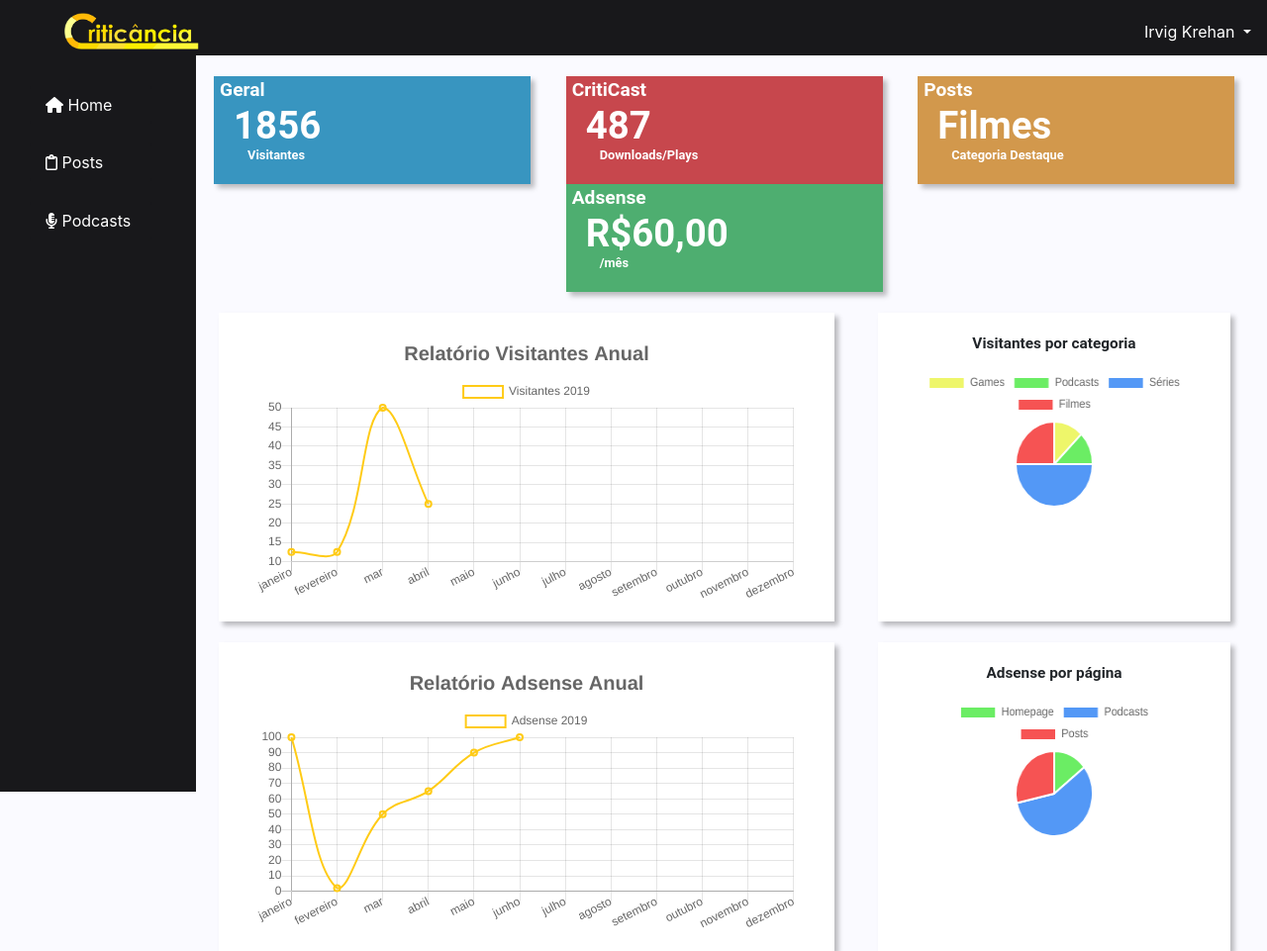
After one commit to IKrehan/criticancia-legado, a Flask app: page /adm in a window 1280 px wide. The commit adds this page. Shown: the whole page at 99% size. Run offline with Flask 2, Linux system fonts and the light colour scheme; some libraries are stand-ins or nearby versions.

Commit message:
Admin Dashboard implemented

```diff
--- a/Site/models.py
+++ b/Site/models.py
@@ -29,8 +29,6 @@ class Podcasts(db.Model):
     category = 'criticast'
     audio_file = db.Column(db.String(100))
 
-
-
 class MyModelView(ModelView):
     def is_accessible(self):
         return current_user.is_authenticated
--- /dev/null
+++ b/Site/static/css/admin.css
@@ -0,0 +1,149 @@
+html, body {
+    height: 100%;
+    margin: 0px;
+}
+
+.body {
+    background-color: #fafaff;
+}
+
+.side-menu {
+    height: 100%;
+    background-color: #18181b;
+}
+
+.logo-img {
+    width: 70%;
+    max-width: 195px;
+    margin-left: 25%;
+}
+
+.menu ul {
+    height: 15%;
+    display: grid;
+    padding: 30px;
+}
+
+.nav-pills .nav-link {
+    margin-bottom: 15%;
+    text-align: left;
+
+    background-color: #18181b;
+    color: white;
+}
+
+.nav-pills .nav-link:hover {
+    color: #ffed00;
+    background-color: #5b5a5a;
+}
+
+.navbar {
+    background-color: #18181b;
+    height: 7%;
+    color: white;
+}
+
+.btn {
+    color: #fff;
+    background-color: #18181b;
+    border-color: #18181b;
+}
+
+.page {
+    background-color: #fafaff;
+}
+
+/* Page ========================================================== */
+
+.info-cards {
+    display: flex;
+    margin-top: 2%;
+}
+
+.info-cards .card {
+    border-radius: 0;
+    border: 0;
+    width: 20rem;
+
+    -webkit-box-shadow: 4px 4px 5px 0px rgba(0,0,0,0.26);
+    -moz-box-shadow: 4px 4px 5px 0px rgba(0,0,0,0.26);
+    box-shadow: 4px 4px 5px 0px rgba(0,0,0,0.26);
+}
+
+.info-cards .visitantes-card {
+    background-color: #3895c0;
+}
+
+.info-cards .criticast-card {
+    background-color: #c7474d;
+}
+
+.info-cards .categoria-card {
+    background-color: #d2984c;
+}
+
+.info-cards .adsense-card {
+    background-color: #4eae70;
+}
+
+.category-upper-boxes {
+    font-family: Roboto;
+    font-weight: bold;
+    color: #fff;
+    font-size: 1.5vw;
+
+    margin-top: -7%;
+    margin-left: -5%;
+}
+
+.value-upper-boxes {
+    font-family: Roboto;
+    font-weight: bold;
+    color: #fff;
+    font-size: 3vw;
+
+    margin-top: -3%;
+
+}
+
+.title-upper-boxes {
+    font-family: Roboto;
+    font-weight: bold;
+    color: #fff;
+    font-size: 1vw;
+
+    margin-top: -3%;
+    margin-left: 5%;
+}
+
+.graphs {
+    margin-top: 2%;
+    display: flex;
+}
+
+.graph-1-title {
+    font-family: Roboto;
+    font-weight: bold;
+    font-size: 1.2vw;
+
+    margin-top: -1%;
+    margin-left: -2%;
+}
+
+.graph-2-title {
+    font-family: Roboto;
+    font-weight: bold;
+    font-size: 1.2vw;
+
+    text-align: center;
+}
+
+.graphs .card {
+    border-radius: 0;
+    border: 0;
+    width: 20rem;
+
+    -webkit-box-shadow: 4px 4px 5px 0px rgba(0,0,0,0.26);
+    -moz-box-shadow: 4px 4px 5px 0px rgba(0,0,0,0.26);
+    box-shadow: 4px 4px 5px 0px rgba(0,0,0,0.26);
+}
--- /dev/null
+++ b/Site/templates/admin.html
@@ -0,0 +1,66 @@
+<!DOCTYPE html>
+<html lang="pt-br">
+
+<head>
+    <meta charset="UTF-8">
+    <meta name="viewport" content="width=device-width, initial-scale=1.0">
+    <title>Dashboard</title>
+
+    <script src="https://kit.fontawesome.com/43fb59542f.js" crossorigin="anonymous"></script>
+    <script src="https://cdnjs.cloudflare.com/ajax/libs/Chart.js/2.9.3/Chart.js"></script>
+
+    <link rel="icon" href="{{ url_for('static', filename='img/icons/icon.ico') }}" type="image/x-icon" />
+
+    <link rel="stylesheet" type="text/css" href="static/css/admin.css" />
+    <link rel="stylesheet" href="https://stackpath.bootstrapcdn.com/bootstrap/4.4.1/css/bootstrap.min.css"
+        integrity="sha384-Vkoo8x4CGsO3+Hhxv8T/Q5PaXtkKtu6ug5TOeNV6gBiFeWPGFN9MuhOf23Q9Ifjh" crossorigin="anonymous" />
+</head>
+
+<body class="body">
+
+    <div class="navbar justify-content-beetwen">
+        <div class="navbar-brand logo">
+            <img class="logo-img" src="static/img/logo.png" />
+        </div>
+
+        <div class="dropdown">
+            Irvig Krehan
+            <a class="dropdown-toggle" type="button" id="dropdownMenuButton" data-toggle="dropdown" aria-haspopup="true"
+                aria-expanded="false">
+            </a>
+            <div class="dropdown-menu" aria-labelledby="dropdownMenuButton">
+                <a class="dropdown-item" href="#">Action</a>
+                <a class="dropdown-item" href="#">Another action</a>
+                <a class="dropdown-item" href="#">Something else here</a>
+            </div>
+        </div>
+    </div>
+
+
+    <div class="row" style="height: 93%;width: 100%;">
+        <div class="side-menu col-2">
+
+            <div class="menu">
+                <ul class="nav nav-pills">
+                    <li class="nav-item">
+                        <a class="nav-link act" href="/adm"><i class="fas fa-home"></i> Home</a>
+                    </li>
+                    <li class="nav-item">
+                        <a class="nav-link" href="/admpost"><i class="far fa-clipboard"></i> Posts</a>
+                    </li>
+                    <li class="nav-item">
+                        <a class="nav-link" href="/admpodcast"><i class="fas fa-microphone-alt"></i> Podcasts</a>
+                    </li>
+                </ul>
+            </div>
+
+        </div>
+
+        <div class="page col-10">
+            {% block content %}
+            {% endblock content %}
+        </div>
+
+</body>
+
+</html>
--- /dev/null
+++ b/Site/templates/adminHome.html
@@ -0,0 +1,210 @@
+{% extends "admin.html" %}
+{% block content %}
+
+<div class="info-cards row justify-content-around">
+
+    <div class="card col-2.5 visitantes-card">
+        <div class="card-body">
+            <div class="category-upper-boxes">Geral</div>
+
+            <div class="value-upper-boxes">1856</div>
+
+            <div class="title-upper-boxes">Visitantes</div>
+        </div>
+    </div>
+
+    <div class="card col-2.5 criticast-card">
+        <div class="card-body">
+            <div class="category-upper-boxes">CritiCast</div>
+
+            <div class="value-upper-boxes">487</div>
+
+            <div class="title-upper-boxes">Downloads/Plays</div>
+        </div>
+    </div>
+
+    <div class="card col-2.5 categoria-card">
+        <div class="card-body">
+            <div class="category-upper-boxes">Posts</div>
+
+            <div class="value-upper-boxes">Filmes</div>
+
+            <div class="title-upper-boxes">Categoria Destaque</div>
+        </div>
+    </div>
+
+    <div class="card col-2.5 adsense-card">
+        <div class="card-body">
+            <div class="category-upper-boxes">Adsense</div>
+
+            <div class="value-upper-boxes">R$60,00</div>
+
+            <div class="title-upper-boxes">/mês</div>
+        </div>
+    </div>
+
+</div>
+
+<div class="graphs row justify-content-around">
+
+    <div class="card col-7">
+        <div class="card-body">
+            <div class="row">
+                <div class=" col-12" style="height: 17rem;">
+                    <canvas id="visitanteCanvas" class="line-graph-1"></canvas>
+                </div>
+                <script>
+                    var ctx = document.getElementById("visitanteCanvas");
+
+                    var data = {
+                        labels: ['janeiro', 'fevereiro', 'mar', 'abril', 'maio', 'junho', 'julho', 'agosto', 'setembro', 'outubro', 'novembro', 'dezembro'],
+
+                        datasets: [{
+                            label: 'Visitantes 2019',
+                            data: [12.5, 12.5, 50, 25],
+                            borderWidth: 2,
+                            borderColor: 'rgba(255,203,22,1)',
+                            backgroundColor: 'transparent'
+                        }],
+                    };
+
+                    var chartGraph = new Chart(ctx, {
+                        type: 'line',
+                        data: data,
+                        options: {
+                            maintainAspectRatio: false,
+                            responsive: true,
+                            title: {
+                                display: 'true',
+                                fontSize: 20,
+                                text: "Relatório Visitantes Anual"
+                            }
+                        },
+                    });
+
+
+                </script>
+            </div>
+        </div>
+    </div>
+
+    <div class="card col-4">
+        <div class="card-body">
+            <div class="card-title graph-2-title">Visitantes por categoria</div>
+
+            <div class="row">
+                <canvas id="consumoCanvas" class="circle-graph-1 col-12"></canvas>
+
+                <script>
+                    var ctx = document.getElementById("consumoCanvas");
+
+                    var data = {
+                        datasets: [{
+                            data: [12.5, 12.5, 50, 25],
+                            backgroundColor: ['#eef66a', '#6bed64', '#5398f6', '#f65353'],
+                        }],
+
+
+                        // These labels appear in the legend and in the tooltips when hovering different arcs
+                        labels: ['Games', 'Podcasts', 'Séries', 'Filmes'],
+                    };
+
+                    var chartGraph = new Chart(ctx, {
+                        type: 'pie',
+                        data: data,
+                        options: {
+                            maintainAspectRatio: false,
+                            responsive: true,
+                        }
+                    });
+
+
+                </script>
+            </div>
+        </div>
+    </div>
+
+</div>
+
+<div class="graphs row justify-content-around">
+
+    <div class="card col-7">
+        <div class="card-body">
+            <div class="row">
+                <div class=" col-12" style="height: 17rem;">
+                    <canvas id="adsenseCanvas" class="line-graph-1"></canvas>
+                </div>
+                <script>
+                    var ctx = document.getElementById("adsenseCanvas");
+
+                    var data = {
+                        labels: ['janeiro', 'fevereiro', 'mar', 'abril', 'maio', 'junho', 'julho', 'agosto', 'setembro', 'outubro', 'novembro', 'dezembro'],
+
+                        datasets: [{
+                            label: 'Adsense 2019',
+                            data: [100, 2, 50, 65, 90, 100],
+                            borderWidth: 2,
+                            borderColor: 'rgba(255,203,22,1)',
+                            backgroundColor: 'transparent'
+                        }],
+                    };
+
+                    var chartGraph = new Chart(ctx, {
+                        type: 'line',
+                        data: data,
+                        options: {
+                            maintainAspectRatio: false,
+                            responsive: true,
+                            title: {
+                                display: 'true',
+                                fontSize: 20,
+                                text: "Relatório Adsense Anual"
+                            }
+                        },
+                    });
+
+
+                </script>
+            </div>
+        </div>
+    </div>
+
+    <div class="card col-4">
+        <div class="card-body">
+            <div class="card-title graph-2-title">Adsense por página</div>
+
+            <div class="row">
+                <canvas id="adsensePieCanvas" class="circle-graph-2 col-12"></canvas>
+
+                <script>
+                    var ctx = document.getElementById("adsensePieCanvas");
+
+                    var data = {
+                        datasets: [{
+                            data: [12.5, 50, 25],
+                            backgroundColor: ['#6bed64', '#5398f6', '#f65353'],
+                        }],
+
+
+                        // These labels appear in the legend and in the tooltips when hovering different arcs
+                        labels: ['Homepage', 'Podcasts', 'Posts'],
+                    };
+
+                    var chartGraph = new Chart(ctx, {
+                        type: 'pie',
+                        data: data,
+                        options: {
+                            maintainAspectRatio: false,
+                            responsive: true,
+                        }
+                    });
+
+
+                </script>
+            </div>
+        </div>
+    </div>
+
+</div>
+
+{% endblock content %}
--- /dev/null
+++ b/Site/templates/adminPodcast.html
@@ -0,0 +1,5 @@
+{% extends "admin.html" %}
+{% block content %}
+
+
+{% endblock content %}
--- /dev/null
+++ b/Site/templates/adminPosts.html
@@ -0,0 +1,6 @@
+{% extends "admin.html" %}
+{% block content %}
+
+
+
+{% endblock content %}
--- a/Site/views.py
+++ b/Site/views.py
@@ -71,3 +71,18 @@ def post(post_id):
 @login.user_loader
 def load_user(user_id):
     return Adms.query.get(int(user_id))
+
+
+@views.route('/adm')
+def homeAdm():
+    return render_template('adminHome.html')
+
+
+@views.route('/admpost')
+def postAdm():
+    return render_template('adminPosts.html')
+
+
+@views.route('/admpodcast')
+def podcastAdm():
+    return render_template('adminPodcast.html')
```
Also changed, not shown: Site/static/css/podcast.css (+14 -0 lines), Site/templates/criticastPost.html (+45 -2 lines), Site/static/css/adminHome.css (added), 1 other file.
